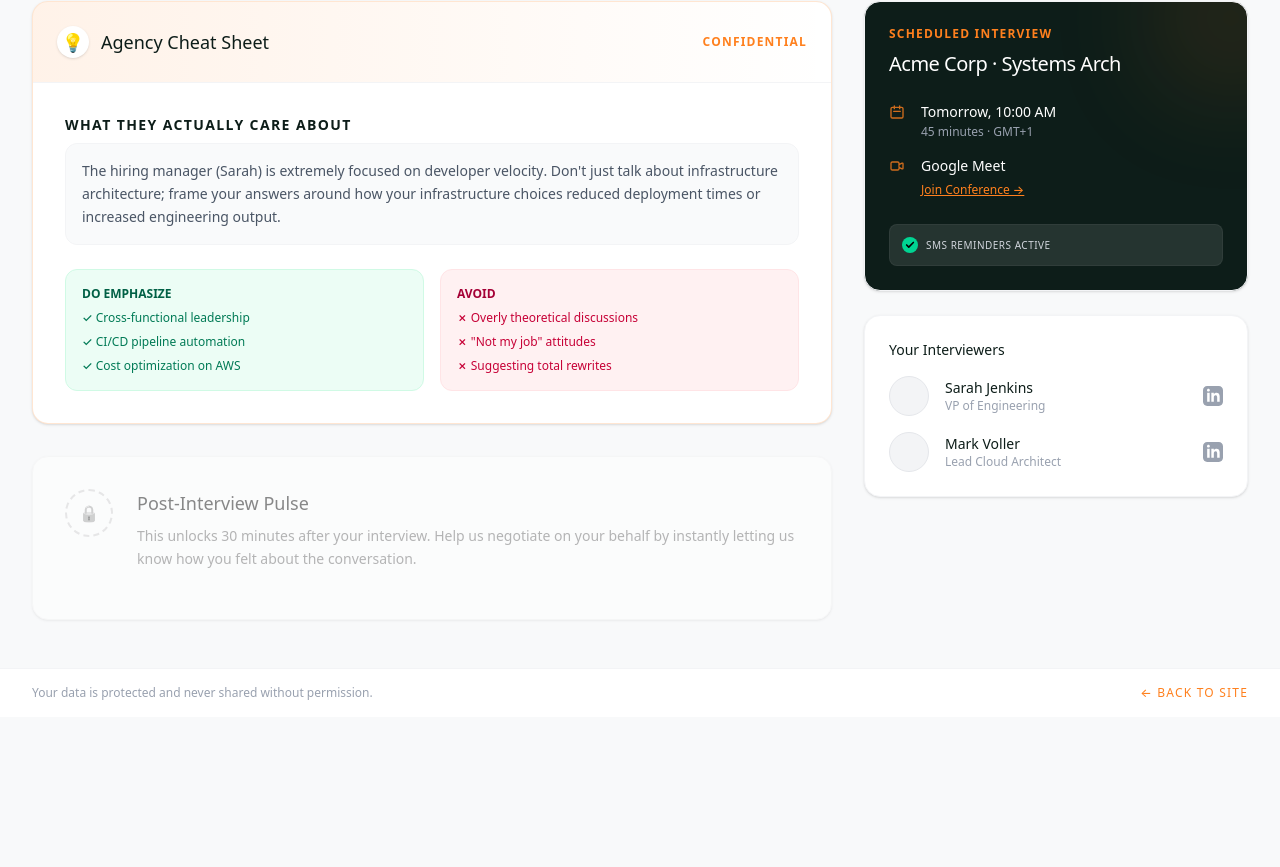
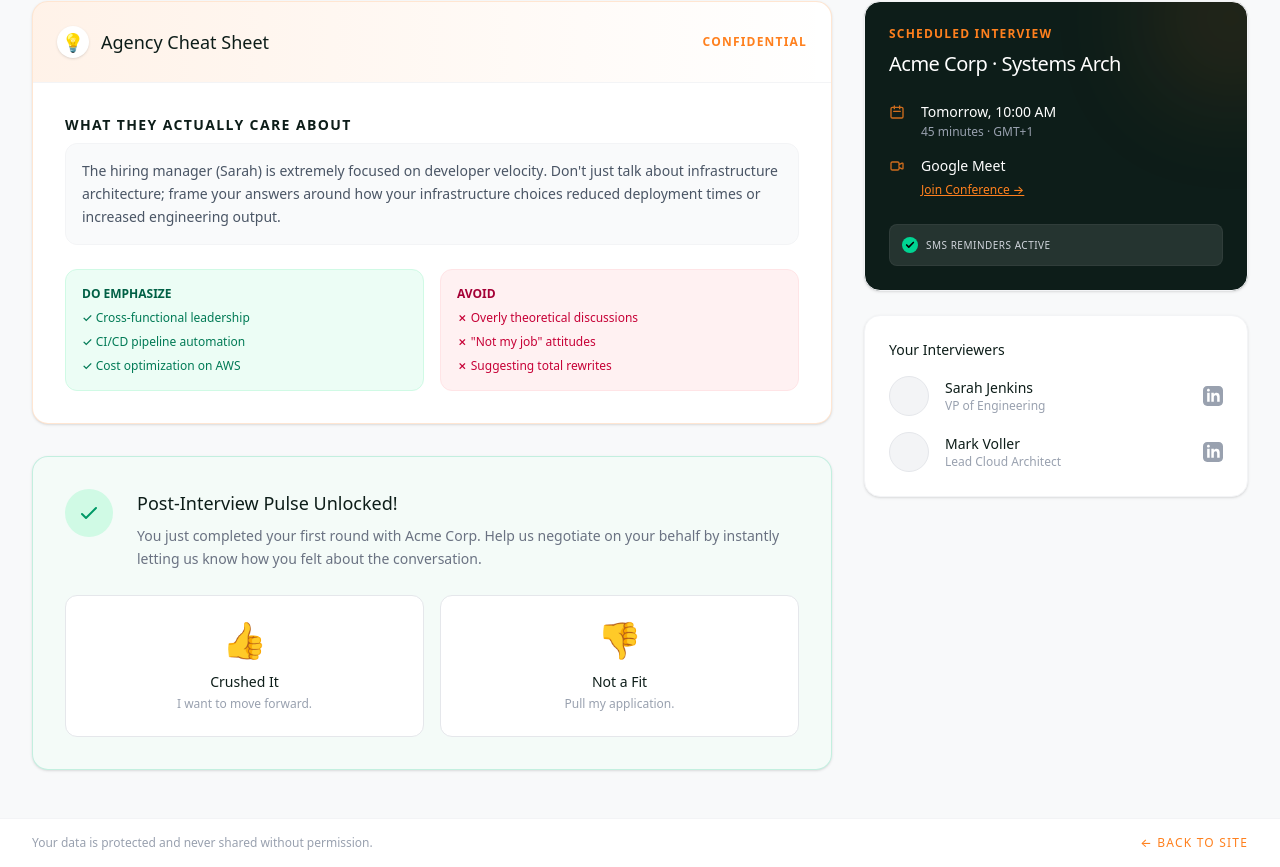
Before and after one commit to pmvinaylag/lagsite, a Next.js app: page /candidate-portal/interviews in a window 1280 px wide. Shown: the part 252-1119 px from the top of the page. Before the commit the page ends 969 px from the top, so only its background shows below. Built offline with nearby package versions, Linux system fonts and the light colour scheme.

Commit message:
feat: make Post-Interview Pulse survey interactive

```diff
--- a/src/app/candidate-portal/interviews/page.tsx
+++ b/src/app/candidate-portal/interviews/page.tsx
@@ -66,16 +66,32 @@
                             </div>
                         </div>
 
-                        {/* Post-Interview Pulse (Locked/Active depending on state) */}
-                        <div className="rounded-2xl border border-gray-100 bg-white shadow-sm p-8 flex gap-6 mt-8 opacity-50 grayscale pointer-events-none">
-                            <div className="w-12 h-12 rounded-full border-2 border-dashed border-gray-300 flex items-center justify-center flex-shrink-0 text-gray-400">
-                                🔒
+                        {/* Post-Interview Pulse (Unlocked) */}
+                        <div className="rounded-2xl border border-emerald-500/20 bg-emerald-50/30 shadow-sm p-8 mt-8">
+                            <div className="flex gap-6 mb-6">
+                                <div className="w-12 h-12 rounded-full bg-emerald-100 flex items-center justify-center flex-shrink-0 text-emerald-600">
+                                    <svg className="w-6 h-6" fill="none" viewBox="0 0 24 24" stroke="currentColor"><path strokeLinecap="round" strokeLinejoin="round" strokeWidth={2} d="M5 13l4 4L19 7" /></svg>
+                                </div>
+                                <div>
+                                    <h3 className="text-lg font-medium text-[var(--color-brand-dark)] mb-2">Post-Interview Pulse Unlocked!</h3>
+                                    <p className="text-sm text-gray-500 font-light leading-relaxed">
+                                        You just completed your first round with Acme Corp. Help us negotiate on your behalf by instantly letting us know how you felt about the conversation.
+                                    </p>
+                                </div>
                             </div>
-                            <div>
-                                <h3 className="text-lg font-medium text-[var(--color-brand-dark)] mb-2">Post-Interview Pulse</h3>
-                                <p className="text-sm text-gray-500 font-light leading-relaxed mb-4">
-                                    This unlocks 30 minutes after your interview. Help us negotiate on your behalf by instantly letting us know how you felt about the conversation.
-                                </p>
+
+                            {/* The Thumbs Up / Down Survey */}
+                            <div className="grid grid-cols-2 gap-4">
+                                <button className="flex flex-col items-center justify-center p-6 rounded-xl border border-gray-200 bg-white hover:border-emerald-500 hover:bg-emerald-50 hover:shadow-md transition-all group">
+                                    <span className="text-4xl mb-3 group-hover:scale-110 transition-transform text-emerald-500">👍</span>
+                                    <span className="text-sm font-medium text-[var(--color-brand-dark)]">Crushed It</span>
+                                    <span className="text-xs text-gray-400 font-light mt-1 text-center">I want to move forward.</span>
+                                </button>
+                                <button className="flex flex-col items-center justify-center p-6 rounded-xl border border-gray-200 bg-white hover:border-rose-500 hover:bg-rose-50 hover:shadow-md transition-all group">
+                                    <span className="text-4xl mb-3 group-hover:scale-110 transition-transform text-rose-500">👎</span>
+                                    <span className="text-sm font-medium text-[var(--color-brand-dark)]">Not a Fit</span>
+                                    <span className="text-xs text-gray-400 font-light mt-1 text-center">Pull my application.</span>
+                                </button>
                             </div>
                         </div>
 
```
